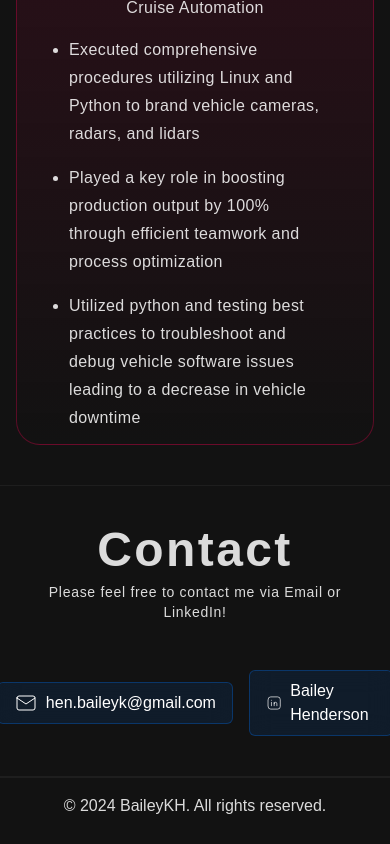
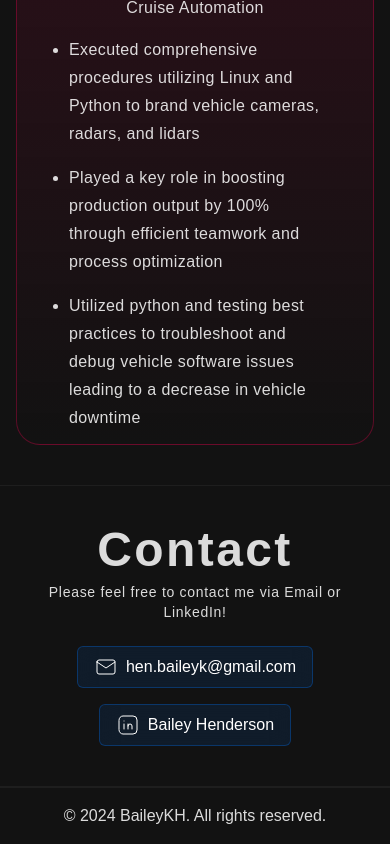
Before and after one commit to BaileyKH/baileyh-portfolio, a React (Vite) app: page / in a window 390 px wide. Shown: the part 3607-4451 px from the top of the page. Built offline with nearby package versions, Linux system fonts and the light colour scheme; a web font is replaced by a local one.

Commit message:
Update: Adjusted responsiveness for contact section

```diff
--- a/src/components/Contact.tsx
+++ b/src/components/Contact.tsx
@@ -9,11 +9,11 @@ export const Contact = () => {
                 initial={{ y: -50, opacity: 0 }}
                 whileInView={{ y: 0, opacity: 1 }}
                 transition={{ duration: 1 }}
-                className="text-center mb-12">
+                className="text-center mb-6 lg:mb-12">
                     <h1 className="text-5xl font-bold tracking-wider text-primaryAccent/85 mb-2">Contact</h1>
                     <p className="text-sm tracking-wider text-primaryAccent/85">Please feel free to contact me via Email or LinkedIn!</p>
             </motion.div>
-            <div className="flex justify-center items-center gap-x-4">
+            <div className="flex flex-col lg:flex-row justify-center items-center gap-x-4 gap-y-4">
                 <a
                     href="mailto:hen.baileyk@gmail.com"
                     aria-label="email Bailey Henderson"
```
